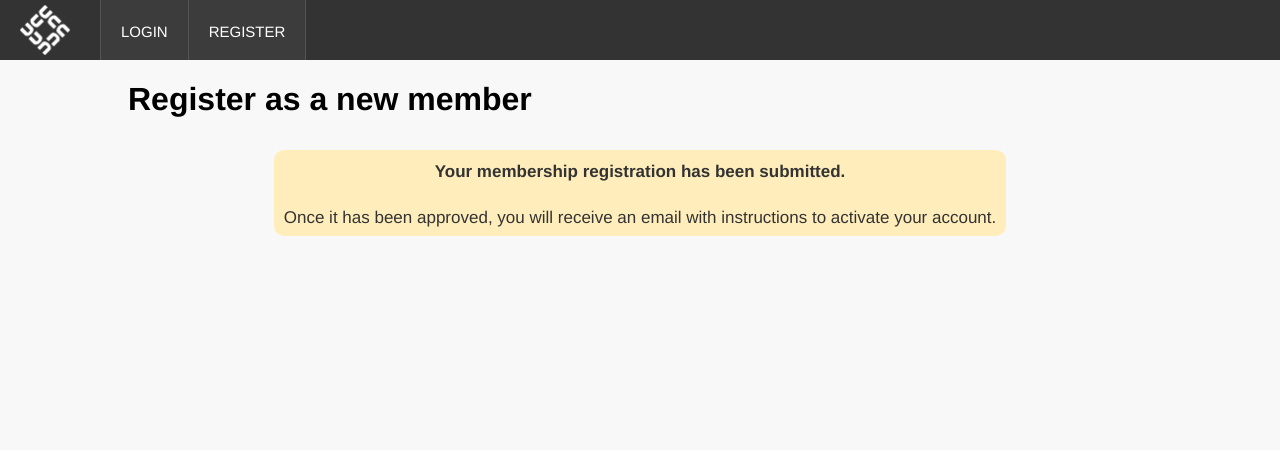
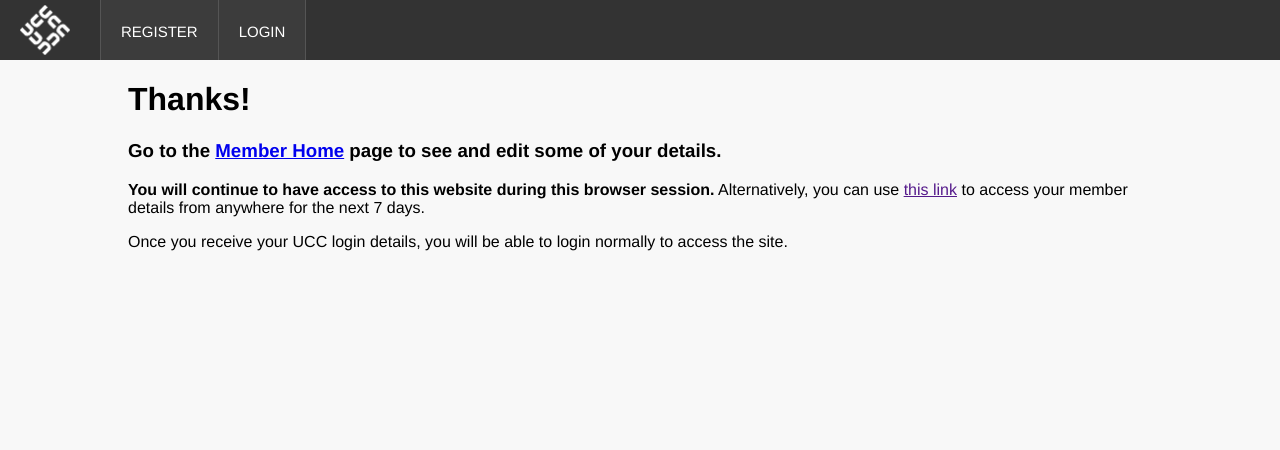
Before and after one commit to frekky/donation-portal, a Django app: template gms/memberdb/templates/thanks.html in a window 1280 px wide. Shown: the top 450 px of the page. Run offline with Django 3.2, Linux system fonts and the light colour scheme; the template is opened without the code that fills it, so the values that code supplies are empty.

Commit message:
fixed bugs - site access by time-based registration token should work

```diff
--- a/gms/memberdb/models.py
+++ b/gms/memberdb/models.py
@@ -1,6 +1,7 @@
 from django.db import models
 from django.db.models import F
 from django.core.validators import RegexValidator
+from django.core.management.utils import get_random_string
 
 from squarepay.dispense import get_item_price
 
@@ -131,7 +132,7 @@ class Member (IncAssocMember):
     phone_number    = models.CharField ('Phone number', max_length=20, blank=False, validators=[RegexValidator(regex='^\+?[0-9() -]+$')])
     is_student      = models.BooleanField ('Student', default=True, blank=True, help_text="Tick this box if you are a current student at a secondary or tertiary institution in WA")
     is_guild        = models.BooleanField ('UWA Guild member', default=True, blank=True)
-    id_number       = models.CharField ('Student email or Drivers License', max_length=255, blank=False, help_text="Student emails should end with '.edu.au' and drivers licences should be in the format '[WA]DL 1234567'")
+    id_number       = models.CharField ('Student email or Drivers License', max_length=255, blank=False, help_text="Student emails should end with '@student.*.edu.au' and drivers licences should be in the format '<AU state> 1234567'")
     member_updated  = models.DateTimeField ('Internal UCC info last updated', auto_now=True)
     login_token     = models.CharField ('Temporary access key', max_length=128, null=True, editable=False, default=make_token)
 
--- a/gms/memberdb/templates/base.html
+++ b/gms/memberdb/templates/base.html
@@ -23,18 +23,22 @@
         {% block navbar %}
         <nav>
             {% block branding %}
-            <a class="logo" title="UCC logo">
+            <a class="logo" title="UCCPortal homepage">
                 <span></span>
             </a>
             {% endblock %}
 
             {# fancy automatic navbar thing from https://stackoverflow.com/questions/39639264 #}
             {% with url_name=request.resolver_match.url_name %}
+            {% if request.member %}
+            <a class="navtab {% if url_name == 'home' %}active{% endif %}" href="{% url "memberdb:home" %}">Member home</a>
+            {% else %}
+            <a class="navtab {% if url_name == 'register' %}active{% endif %}" href="{% url "memberdb:register" %}">Register</a>
+            {% endif %}
+
             {% if not request.user.is_authenticated %}
-            <a class="navtab {% if url_name == 'home' %}active{% endif %}" href="{% url "memberdb:home" %}">Login</a>
-            <a class="navtab {% if url_name == 'register' %}active{% endif %}" href="{% url "memberdb:register" %}">Register</a>
+            <a class="navtab {% if url_name == 'login' %}active{% endif %}" href="{% url "memberdb:login" %}">Login</a>
             {% else %}
-            <a class="navtab {% if url_name == 'home' %}active{% endif %}" href="{% url "memberdb:home" %}">Member home</a>
             <a class="navtab {% if url_name == 'renew' %}active{% endif %}" href="{% url "memberdb:renew" %}">Renew membership</a>
             {% if request.user.is_staff %}
             <a class="navtab {% block adminactive %}{% endblock %}" href="{% url "admin:index" %}">Admin site</a>
--- a/gms/memberdb/templates/home.html
+++ b/gms/memberdb/templates/home.html
@@ -2,6 +2,7 @@
 {% block title %}UCC Member Home{% endblock %}
 {% block content_title %}
     <h1>Member home</h1>
+    <h3>Welcome, {{ request.member.first_name }} {{ request.member.last_name }} ({{ request.member.username }})</h3>
 {% endblock %}
 
 {% block tips %}
@@ -16,7 +17,7 @@ You can see and modify some of your membership and account details below.
 {% block extra_preform %}
 <div class="form-row readonly">
     <label for="id_username">Username:</label>
-    <span class="text" id="id_username">{{ request.user.username }}</span>
+    <span class="text" id="id_username">{{ object.username }}</span>
 </div>
 {% endblock %}
 
--- a/gms/memberdb/templates/login.html
+++ b/gms/memberdb/templates/login.html
@@ -37,7 +37,11 @@
     Would you like to login to a different account?
 {% else %}
     <b>Please enter your UCC username and password below.</b> <br><br>
+    {% if not request.member %}
     If you do not have a UCC account yet, please apply for a membership by going to the <a href="{% url 'memberdb:register' %}">registration page</a>.
+    {% else %}
+    It appears you have already registered. If you have not yet received your UCC login details, please <a href="https://www.ucc.asn.au/aboutucc/contact.ucc">contact us</a>.
+    {% endif %}
 {% endif %}
 </p>
 </div>
--- a/gms/memberdb/templates/thanks.html
+++ b/gms/memberdb/templates/thanks.html
@@ -1,18 +1,22 @@
-{% extends "register.html" %}
+{% extends "base.html" %}
 
-{% block content-title %}
+{% block content_title %}
 <h1>Thanks!</h1>
 {% endblock %}
 
 {% block tips %}
-<b>Your membership registration has been submitted.</b><br><br>
-Once it has been approved, you will receive an email with instructions to activate your account.
+<b>Thanks for registering</b><br><br>
+Once your registration has been approved, you will receive an email with instructions to activate your account.
 {% endblock %}
 
-{% block form %}
-{% if payment_url %}
-<div class="form-row readonly">
-    <a class="button" title="Pay online with card, using Square payments" href="{{ payment_url }}">Pay online now</a>
-</div>
-{% endif %}
+{% block content %}
+<h3>
+    Go to the <a href="{% url 'memberdb:home' %}">Member Home</a> page to see and edit some of your details.
+</h3>
+<p>
+    <b>You will continue to have access to this website during this browser session.</b> Alternatively, you can use <a href="{{ login_url }}">this link</a> to access your member details from anywhere for the next 7 days.
+</p>
+<p>
+    Once you receive your UCC login details, you will be able to login normally to access the site.
+</p>
 {% endblock %}
```
Also changed, not shown: gms/memberdb/register.py (+15 -4 lines), gms/memberdb/views.py (+12 -7 lines).
